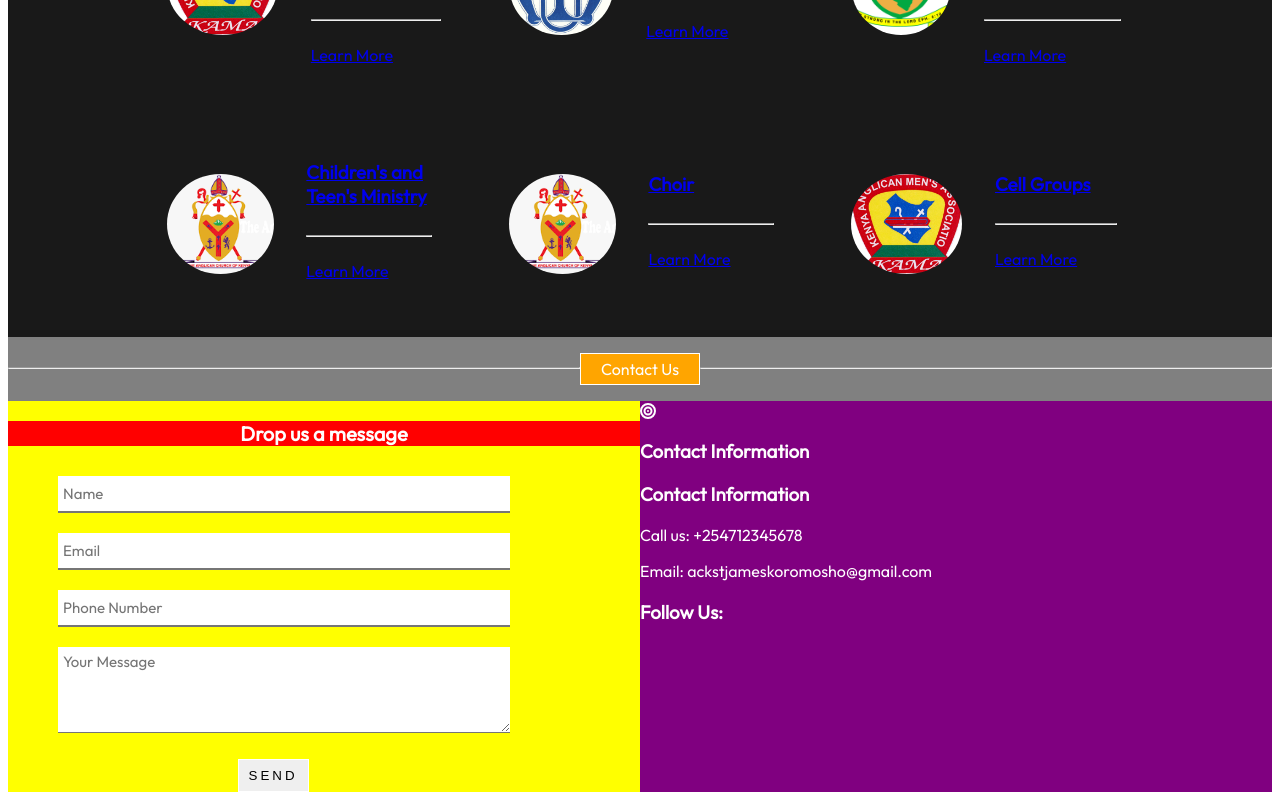
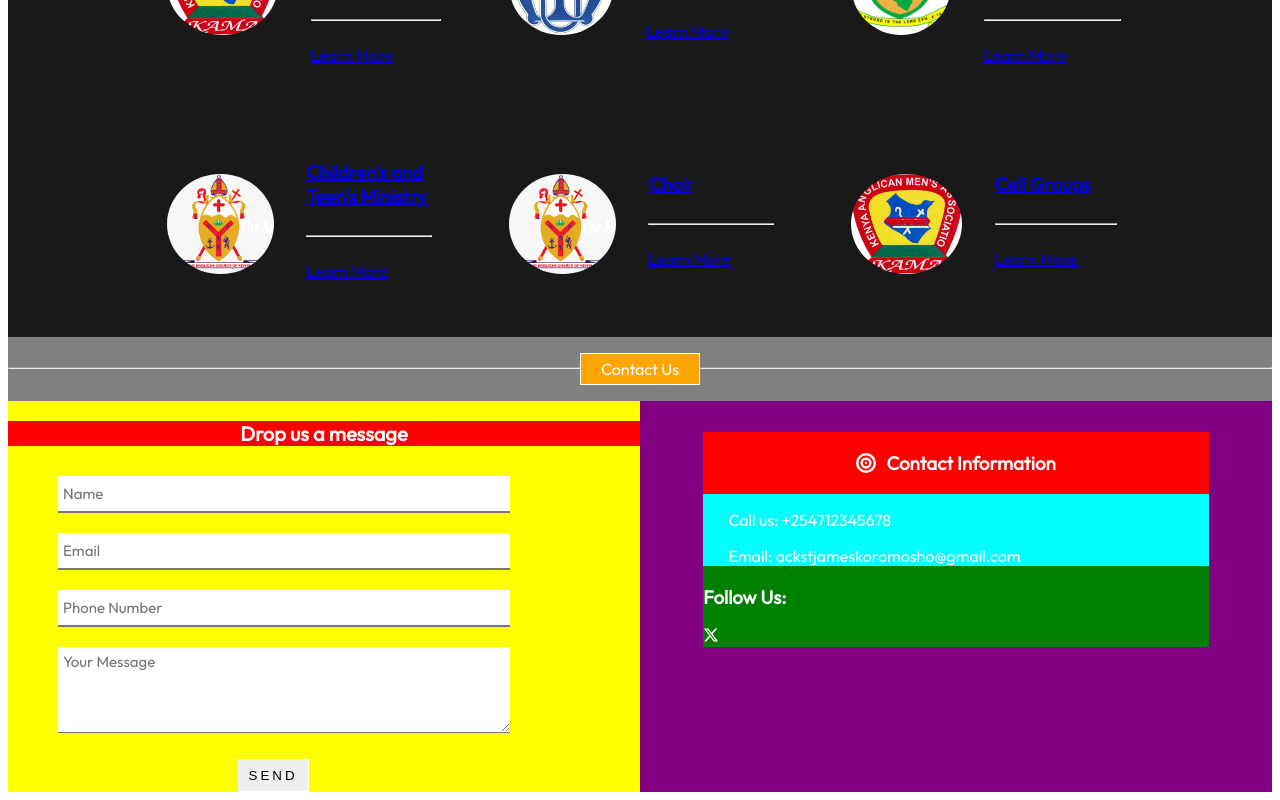
Before and after one commit to KipletingEdwin/Koromosho, a React (Vite) app: page / in a window 1280 px wide. Shown: the part 2454-3254 px from the top of the page. Built offline with nearby package versions, Linux system fonts and the light colour scheme.

Commit message:
style socials section

```diff
--- a/package.json
+++ b/package.json
@@ -23,6 +23,7 @@
     "loaders.css": "^0.1.2",
     "react": "^18.2.0",
     "react-dom": "^18.2.0",
+    "react-icons": "^5.0.1",
     "react-loaders": "^3.0.1",
     "react-router-dom": "^6.21.1",
     "sass": "^1.70.0"
--- a/src/components/Contact/Contact.jsx
+++ b/src/components/Contact/Contact.jsx
@@ -1,7 +1,8 @@
 import React from "react";
 import styles from "./Contact.module.css";
 import { FontAwesomeIcon } from '@fortawesome/react-fontawesome';
-import { faBullseye } from '@fortawesome/free-solid-svg-icons';
+import { faBullseye, faXTwitter } from '@fortawesome/free-solid-svg-icons';
+import { FaXTwitter } from "react-icons/fa6";
 
 function Contact() {
   return (
@@ -49,10 +50,9 @@ function Contact() {
           <div className={styles.contactInfo}>
             <div className={styles.address}>
                 <div className={styles.eyeContact}>
-                <FontAwesomeIcon icon={faBullseye} className={styles.icons} />
+                <FontAwesomeIcon icon={faBullseye} className={styles.icon} />
                 <h3>Contact Information</h3>
                 </div>
-             <h3>Contact Information</h3>
               <p> Call us: +254712345678 </p>
               <p> Email: ackstjameskoromosho@gmail.com</p>
             </div>
@@ -62,6 +62,7 @@ function Contact() {
                 {/* <a href="/facebook.com">  <FontAwesomeIcon icon={faXTwitter} /> </a>
                     <a href="/facebook.com">  <FontAwesomeIcon icon={faFacebook} /> </a>
                     <a href="/facebook.com">  <FontAwesomeIcon icon={faInstagram} /> </a> */}
+                    <FaXTwitter />
               </div>
             </div>
           </div>
--- a/src/components/Contact/Contact.module.css
+++ b/src/components/Contact/Contact.module.css
@@ -93,3 +93,29 @@
   border: 1px solid #fff;
   padding: 8px 10px;
 }
+
+.contactInfo{
+    background-color: green;
+    margin: 5% 10%;
+}
+
+.address{
+    background-color: aqua;
+}
+
+.address p{
+    padding-left: 5%;
+}
+
+.eyeContact{
+    background-color: red;
+    display: flex;
+    align-items: center;
+    justify-content: center;
+}
+
+.icon{
+    /* background-color: purple; */
+    margin-right: 2%;
+    height: 20px;
+}
```
Also changed, not shown: 1 other file (tests, documents, lock files or other folders).
